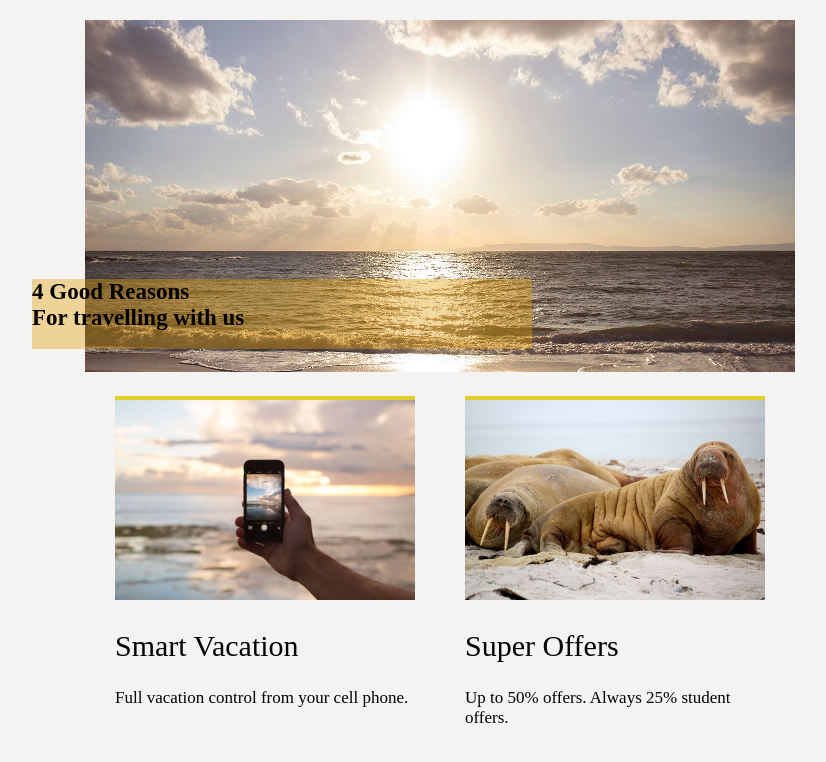
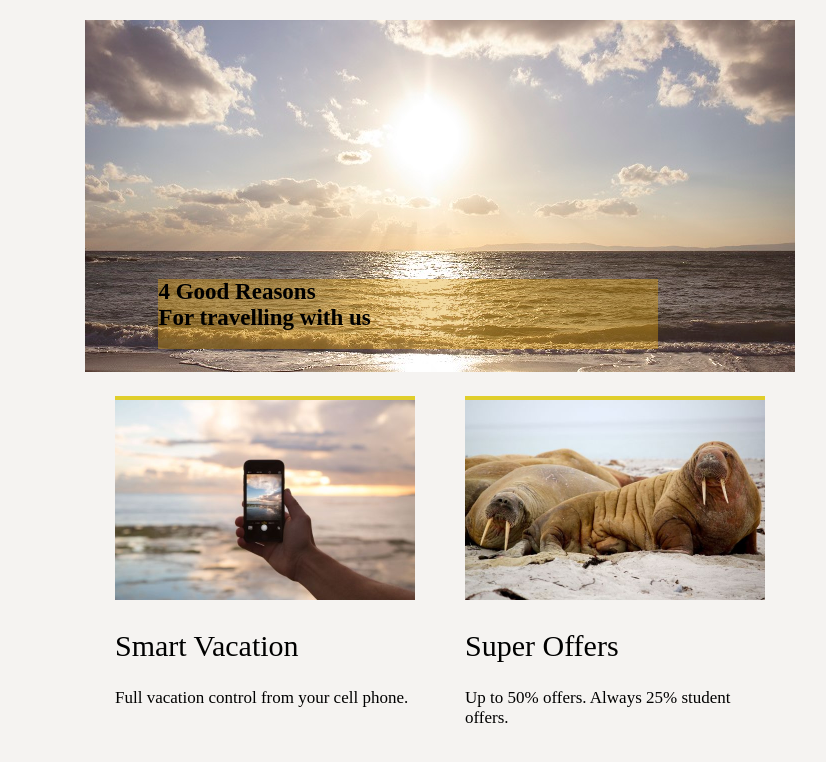
Before and after one commit to KangNammm/Training, a plain HTML site: page HN_JV230313_NamBT/KT.html in a window 1280 px wide. Shown: the top 762 px of the page, without its empty margins (200-1026 px from the left). Drawn offline with Linux system fonts and the light colour scheme.

Commit message:
Hackathon

```diff
--- a/HN_JV230313_NamBT/KT.css
+++ b/HN_JV230313_NamBT/KT.css
@@ -12,7 +12,7 @@ header>h2{
     background-color: rgba(225, 161, 12, 0.389);
     position: absolute;
     top: 15rem;
-    left: 14rem;
+    left: 21.9rem;
     font-size: 23px;
     text-align: left;
 }
```
